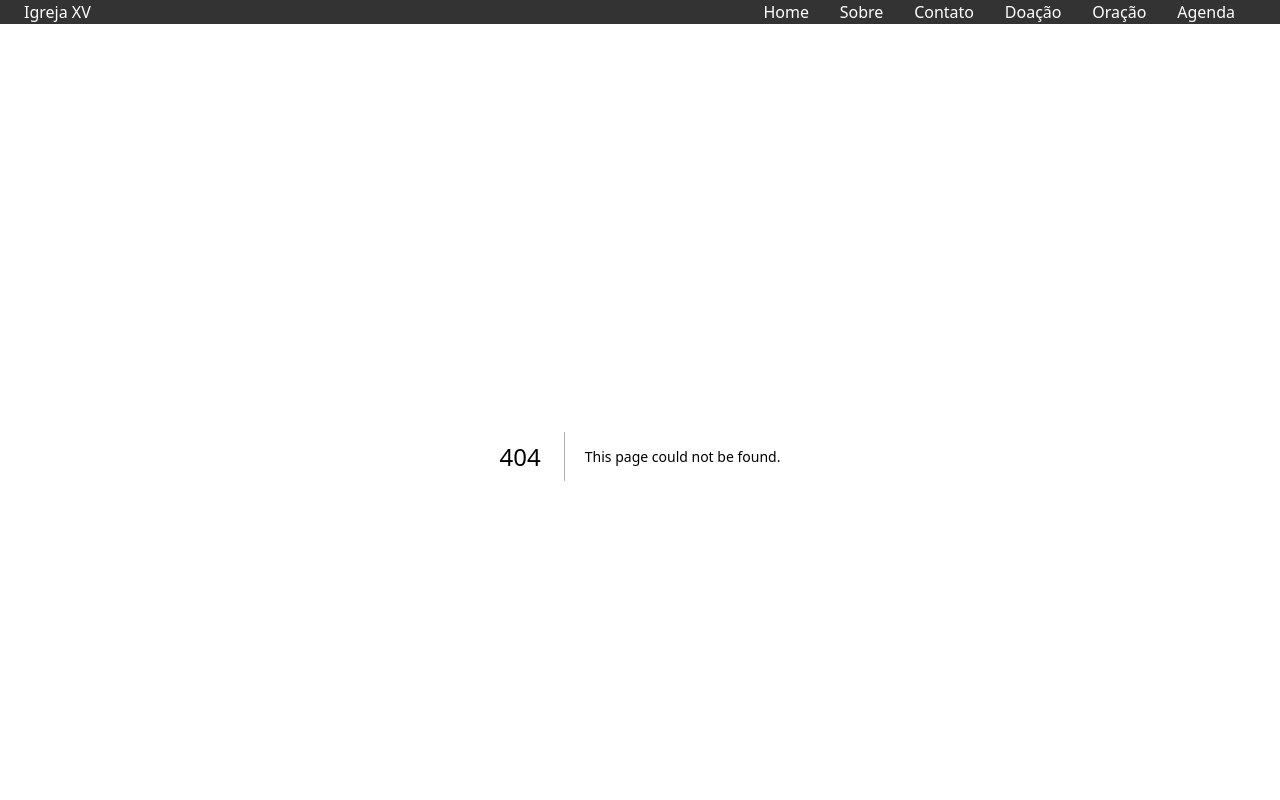
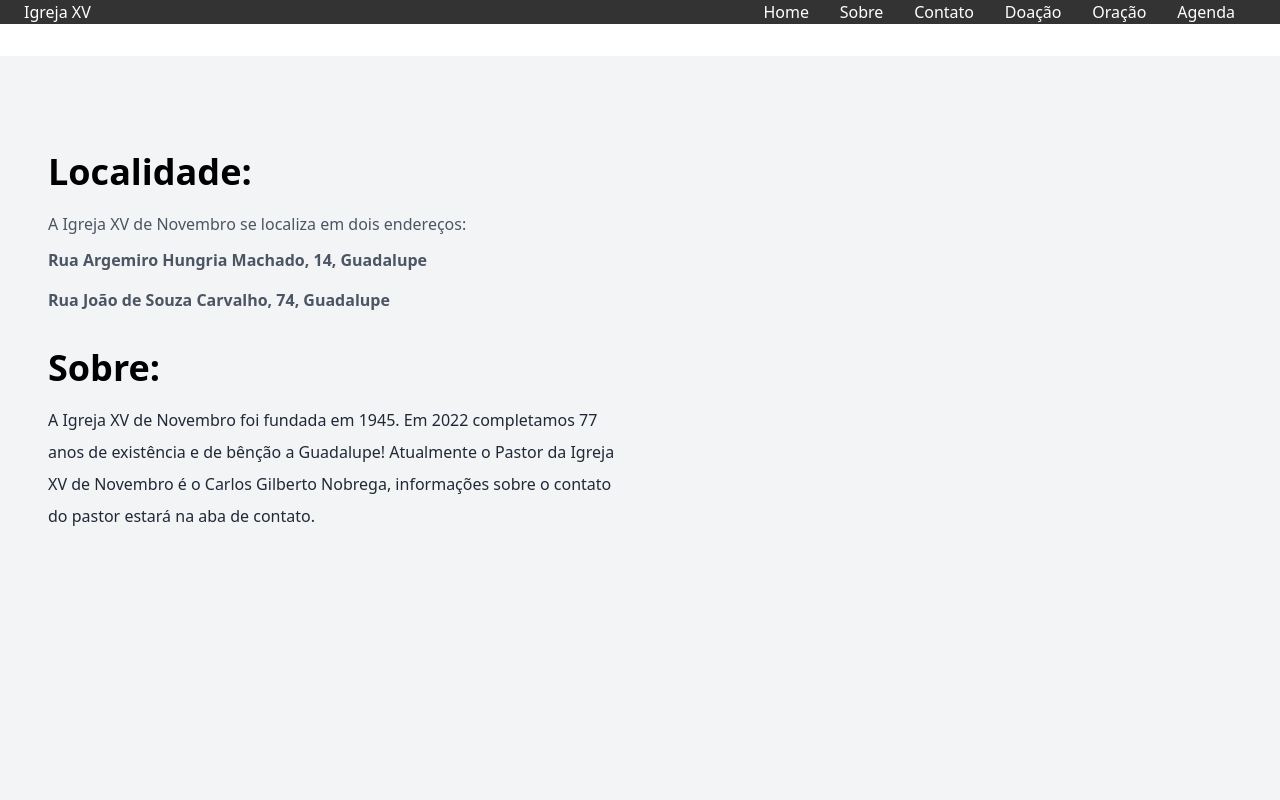
Before and after one commit to joelvitorniino/church-igrejaxv, a Next.js app: page /about in a window 1280 px wide. Before the commit this address had no page. Shown: the top 800 px of the page. Built offline with nearby package versions, Linux system fonts and the light colour scheme.

Commit message:
feat: page about

```diff
--- /dev/null
+++ b/src/pages/about.tsx
@@ -0,0 +1,43 @@
+import Head from "next/head";
+import Image from "next/image";
+import Link from "next/link";
+
+export default function About() {
+  return (
+    <div className="bg-gray-100 min-h-screen">
+      <Head>
+        <title>Página Sobre</title>
+      </Head>
+
+      <div className="py-16 md:py-24">
+        <div className="container mx-auto px-4 md:px-12">
+          <div className="flex flex-wrap items-center -mx-4">
+            <div className="md:w-1/2 px-4">
+              <h1 className="text-3xl md:text-4xl font-bold mb-4">
+                Localidade:
+              </h1>
+              <p className="text-gray-600 leading-loose mb-1">
+                A Igreja XV de Novembro se localiza em dois endereços:
+              </p>
+              <p className="text-gray-600 leading-loose mb-2">
+                <Link href="https://www.google.com/maps/place/R.+Argemiro+de+Hungria+Machado,+14+-+Guadalupe,+Rio+de+Janeiro+-+RJ,+21670-290/@-22.8475228,-43.374169,3a,75y,89.12h,90t/data=!3m7!1e1!3m5!1sG7l0sqjG-6SiwDPKkfGvJg!2e0!6shttps:%2F%2Fstreetviewpixels-pa.googleapis.com%2Fv1%2Fthumbnail%3Fpanoid%3DG7l0sqjG-6SiwDPKkfGvJg%26cb_client%3Dmaps_sv.tactile.gps%26w%3D203%26h%3D100%26yaw%3D89.11681%26pitch%3D0%26thumbfov%3D100!7i16384!8i8192!4m8!3m7!1s0x9963a5ca18331d:0xee7df65c9df2e261!8m2!3d-22.8475147!4d-43.3740537!14m1!1BCgIgAQ!16s%2Fg%2F11csgdzn1j" className="hover:underline font-semibold">Rua Argemiro Hungria Machado, 14, Guadalupe</Link>
+              </p>
+
+              <p className="text-gray-600 leading-loose mb-8">
+                <Link href="https://www.google.com/maps/@-22.8472851,-43.3736465,3a,75y,244.04h,85.91t/data=!3m7!1e1!3m5!1sc_krM3sNMr2sNWcC1QZdWw!2e0!6shttps:%2F%2Fstreetviewpixels-pa.googleapis.com%2Fv1%2Fthumbnail%3Fpanoid%3Dc_krM3sNMr2sNWcC1QZdWw%26cb_client%3Dmaps_sv.tactile.gps%26w%3D203%26h%3D100%26yaw%3D58.22528%26pitch%3D0%26thumbfov%3D100!7i16384!8i8192" className="hover:underline font-bold">Rua João de Souza Carvalho, 74, Guadalupe</Link>
+              </p>
+
+              <h1 className="text-3xl md:text-4xl font-bold mb-4">
+                Sobre:
+              </h1>
+
+              <p className="text-gray-800 leading-loose mb-8">
+                A Igreja XV de Novembro foi fundada em 1945. Em 2022 completamos 77 anos de existência e de bênção a Guadalupe! Atualmente o Pastor da Igreja XV de Novembro é o Carlos Gilberto Nobrega, informações sobre o contato do pastor estará na aba de contato.
+              </p>
+            </div>
+          </div>
+        </div>
+      </div>
+    </div>
+  );
+}
```
